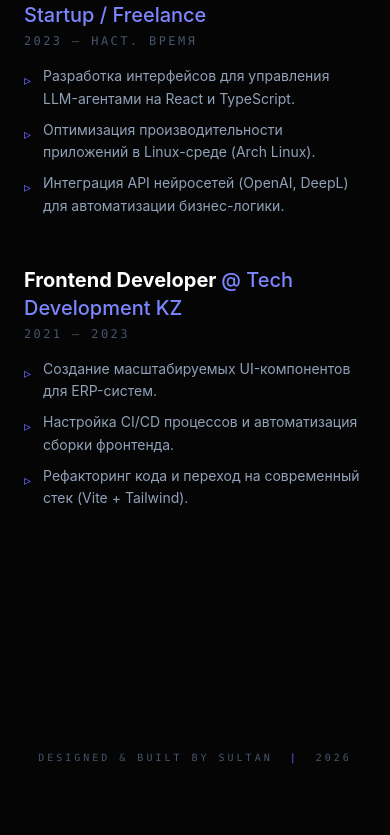
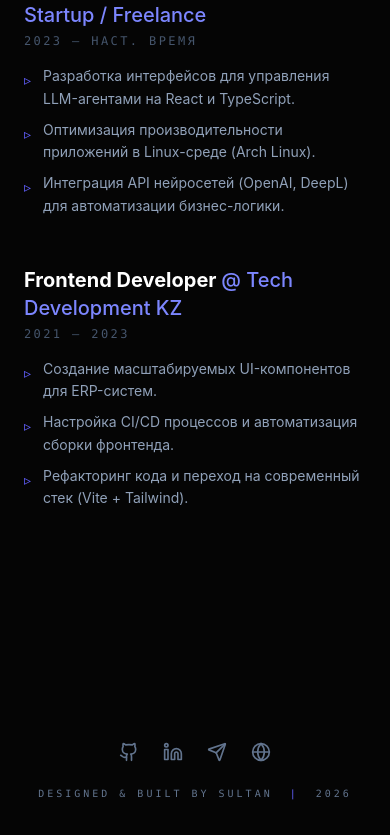
Before and after one commit to su1tik/my-portfolio, a React (Vite) app: page / in a window 390 px wide. Shown: the part 2394-3229 px from the top of the page. Before the commit the page ends 3207 px from the top, so only its background shows below. Built offline with nearby package versions, Linux system fonts and the light colour scheme.

Commit message:
Добавление боковой панели с соц. сетями для тел

```diff
--- a/src/App.tsx
+++ b/src/App.tsx
@@ -255,9 +255,36 @@ const App = () => {
         </section>
       </main>
 
-      <footer className="py-12 text-center font-mono text-[10px] text-slate-600 uppercase tracking-[0.3em]">
-        Designed & Built by Sultan{" "}
-        <span className="mx-2 text-indigo-500">|</span> 2026
+      {/* 6. Footer */}
+      <footer className="py-10 text-center font-mono text-slate-500">
+        {/* Этот блок покажется ТОЛЬКО на мобильных (lg:hidden) */}
+        <div className="flex lg:hidden justify-center gap-6 mb-6">
+          <a
+            href="https://github.com/your-username"
+            className="hover:text-indigo-500 transition-colors">
+            <Github size={20} />
+          </a>
+          <a
+            href="https://linkedin.com/in/your-username"
+            className="hover:text-indigo-500 transition-colors">
+            <Linkedin size={20} />
+          </a>
+          <a
+            href="https://t.me/your_telegram"
+            className="hover:text-indigo-500 transition-colors">
+            <Send size={20} />
+          </a>
+          <a
+            href="mailto:contact@sula.kz"
+            className="hover:text-indigo-500 transition-colors">
+            <Globe size={20} />
+          </a>
+        </div>
+
+        <p className="text-[10px] uppercase tracking-[0.3em]">
+          Designed & Built by Sultan{" "}
+          <span className="mx-2 text-indigo-500">|</span> 2026
+        </p>
       </footer>
     </div>
   );
```
